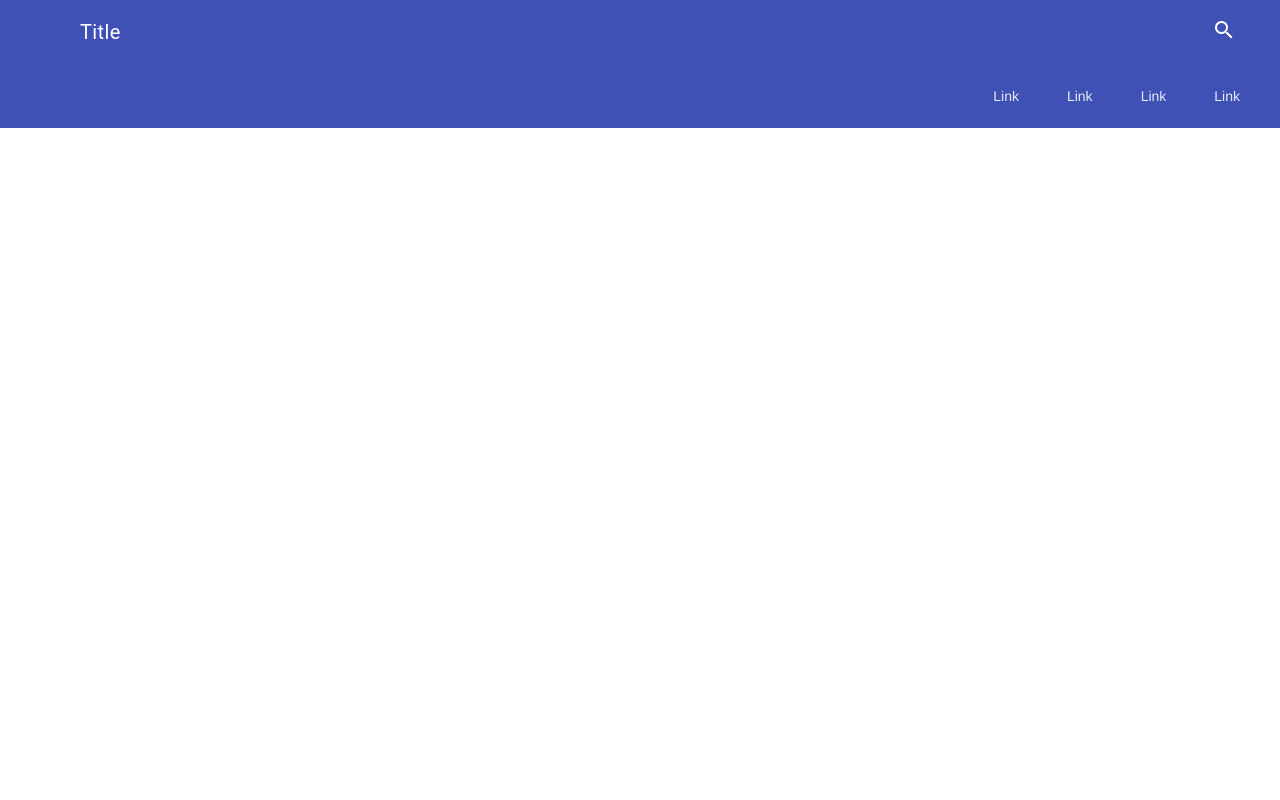
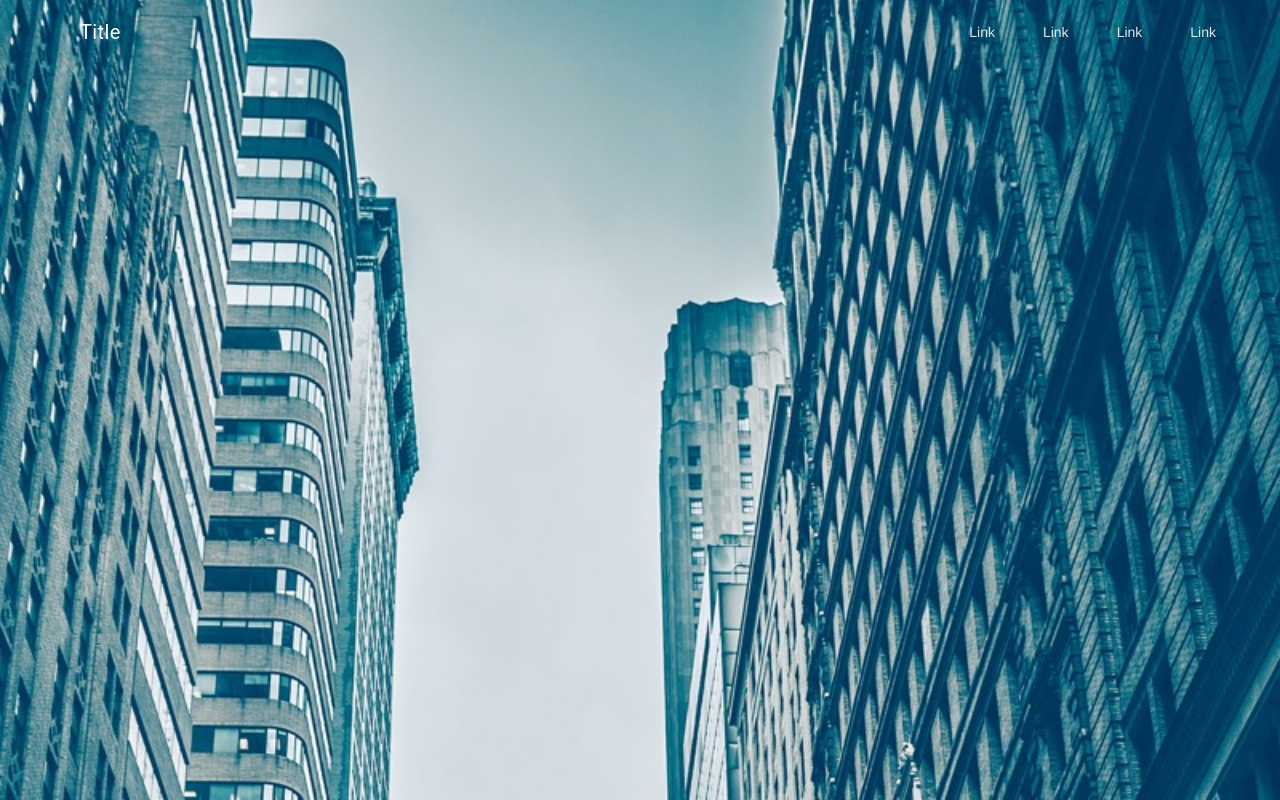
Before and after one commit to sohan99/montessori, a plain HTML site: page index.html in a window 1280 px wide. Drawn offline with Linux system fonts and the light colour scheme.

Commit message:
added image

```diff
--- a/index.html
+++ b/index.html
@@ -7,34 +7,24 @@
 	<title>Kidz Eden</title>
 </head>
 <body>
-
 <style>
-.demo-layout-waterfall .mdl-layout__header-row .mdl-navigation__link:last-of-type  {
-  padding-right: 0;
+.demo-layout-transparent {
+  background: url('assets/demos/transparent.jpg') center / cover;
+}
+.demo-layout-transparent .mdl-layout__header,
+.demo-layout-transparent .mdl-layout__drawer-button {
+  /* This background is dark, so we set text to white. Use 87% black instead if
+     your background is light. */
+  color: white;
 }
 </style>
 
-<div class="demo-layout-waterfall mdl-layout mdl-js-layout">
-  <header class="mdl-layout__header mdl-layout__header--waterfall">
-    <!-- Top row, always visible -->
+<div class="demo-layout-transparent mdl-layout mdl-js-layout">
+  <header class="mdl-layout__header mdl-layout__header--transparent">
     <div class="mdl-layout__header-row">
       <!-- Title -->
       <span class="mdl-layout-title">Title</span>
-      <div class="mdl-layout-spacer"></div>
-      <div class="mdl-textfield mdl-js-textfield mdl-textfield--expandable
-                  mdl-textfield--floating-label mdl-textfield--align-right">
-        <label class="mdl-button mdl-js-button mdl-button--icon"
-               for="waterfall-exp">
-          <i class="material-icons">search</i>
-        </label>
-        <div class="mdl-textfield__expandable-holder">
-          <input class="mdl-textfield__input" type="text" name="sample"
-                 id="waterfall-exp">
-        </div>
-      </div>
-    </div>
-    <!-- Bottom row, not visible on scroll -->
-    <div class="mdl-layout__header-row">
+      <!-- Add spacer, to align navigation to the right -->
       <div class="mdl-layout-spacer"></div>
       <!-- Navigation -->
       <nav class="mdl-navigation">
@@ -55,7 +45,6 @@
     </nav>
   </div>
   <main class="mdl-layout__content">
-    <div class="page-content"><!-- Your content goes here --></div>
   </main>
 </div>
 
```
Also changed, not shown: assets/demos/transparent.jpg (added).
